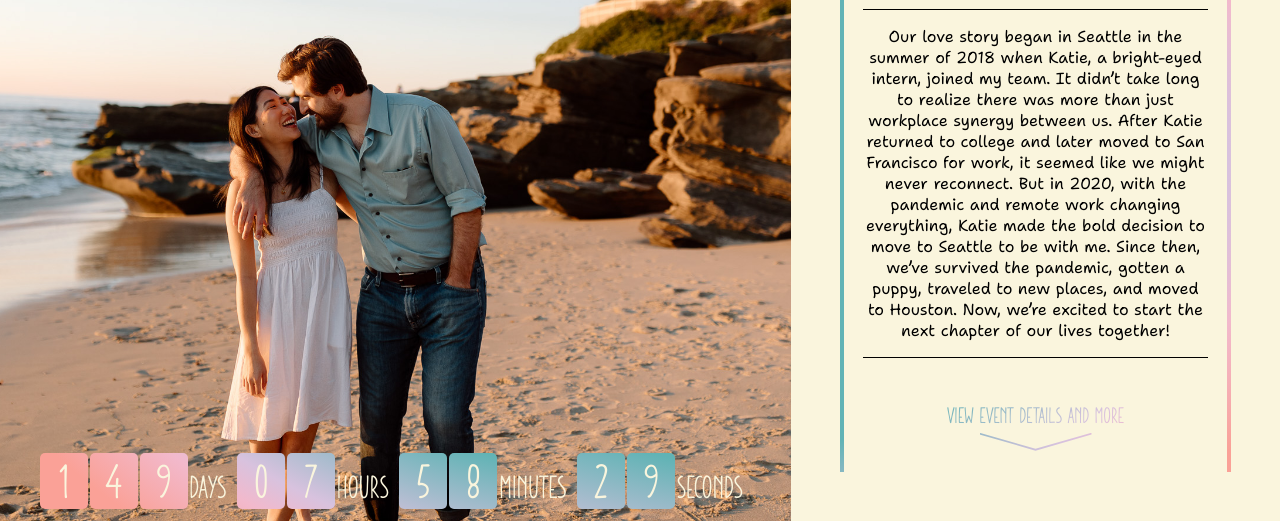
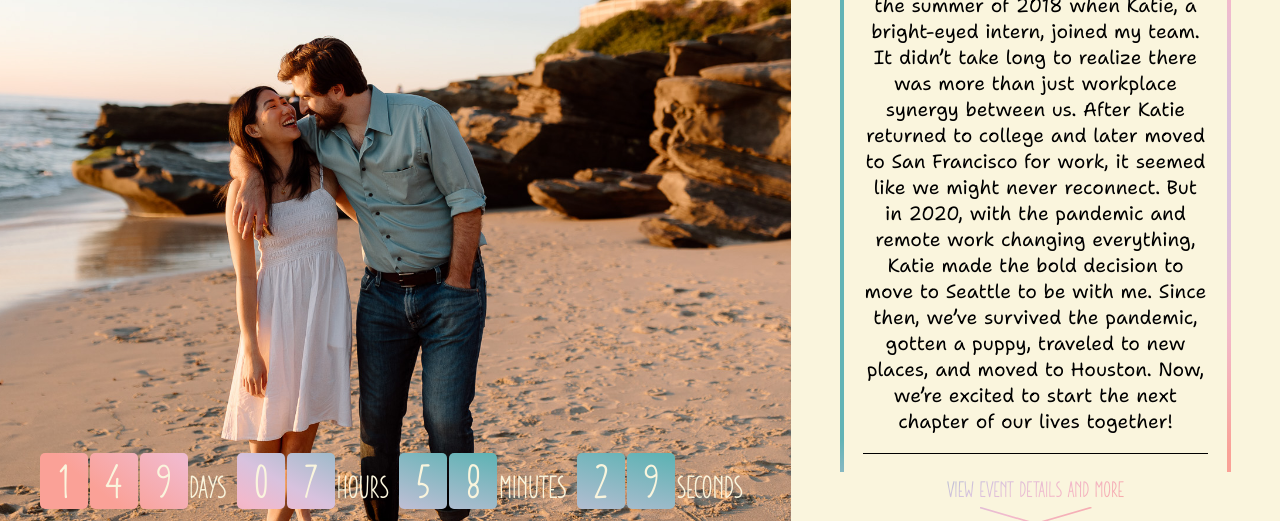
Before and after one commit to JoeDailey/katie-joe.com, a plain HTML site: page index.html in a window 1280 px wide. Shown: the part 279-800 px from the top of the page. Drawn offline with Linux system fonts and the light colour scheme.

Commit message:
fix font sizes

```diff
--- a/asset/style/style.css
+++ b/asset/style/style.css
@@ -132,7 +132,6 @@ section a {
 
 @media screen and (min-width: 800px) {
     #info {
-        height: 100%;
         display: block;
         column-count: 2;
         column-gap: 1em;
--- a/asset/style/welcome.css
+++ b/asset/style/welcome.css
@@ -29,6 +29,12 @@
     font-weight: 100;
 }
 
+@media screen and (min-width: 800px) {
+    #welcome p {
+        font-size: 1.2em;
+    }
+}
+
 @media screen and (min-width: 1200px) {
     #welcome {
         padding: 10%;
@@ -39,7 +45,6 @@
     }
 
     #welcome p {
-        font-size: 1em;
         margin: 0 5%;
         padding: 1em 0;
     }
```
